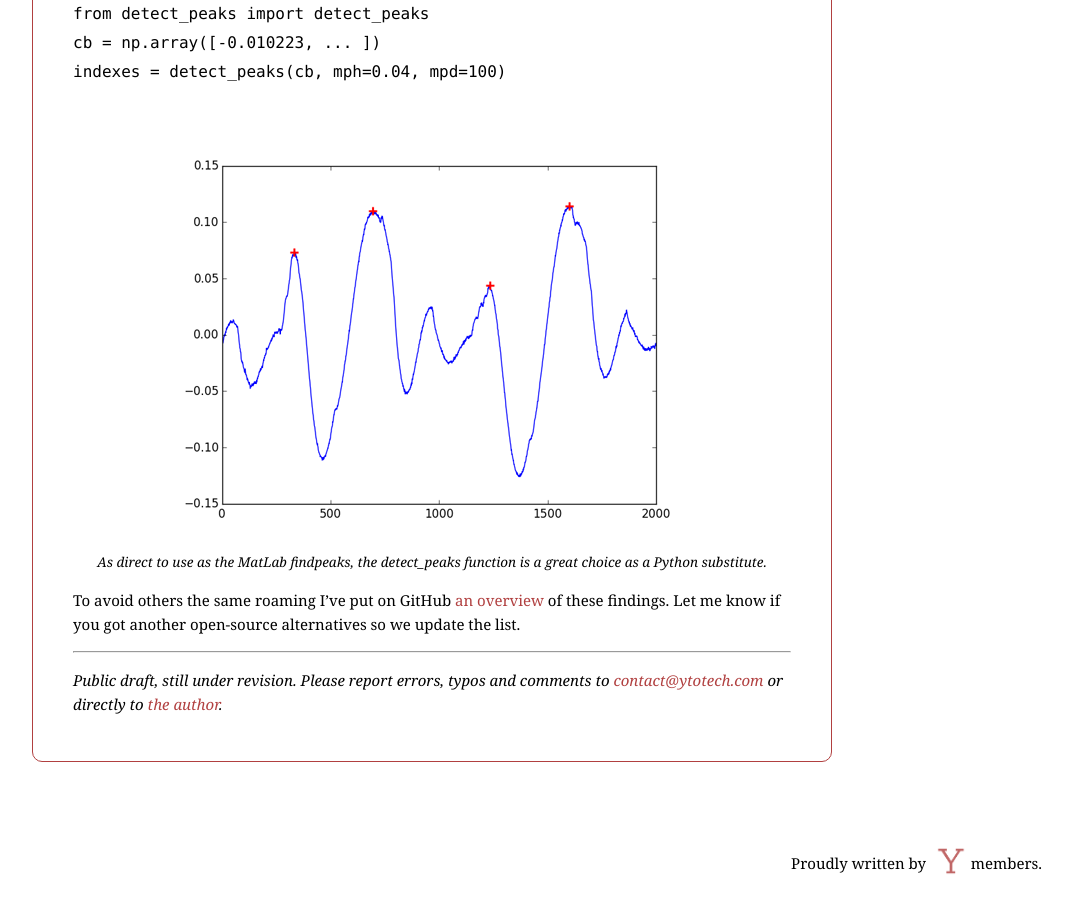
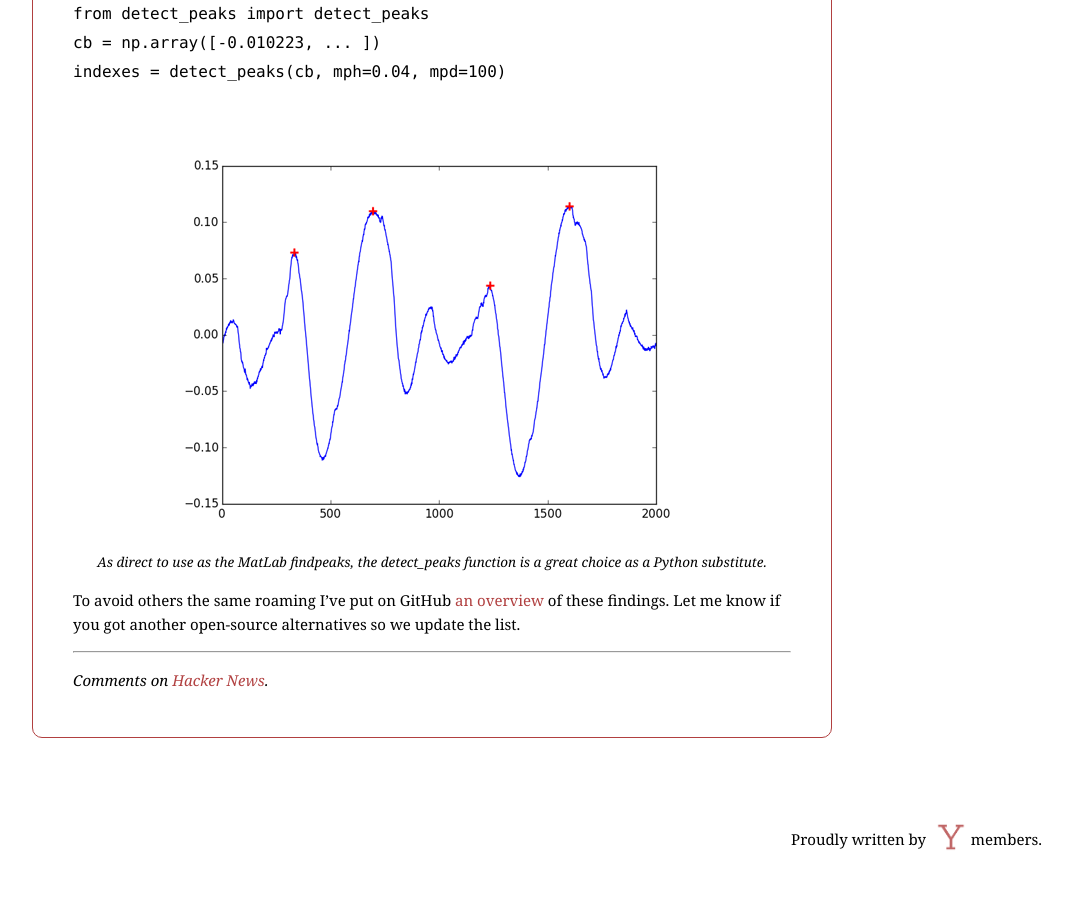
Before and after one commit to MonsieurV/monsieurv.github.io, a Jekyll site: the page built from _posts/2015-11-01-findpeaks-in-python.markdown, in a window 1280 px wide and 900 px high, scrolled down 4525 px. Shown: the whole window, without its empty margins (103-1175 px from the left). Built offline with Jekyll 4.4.1, drawn with Linux system fonts in a browser that asks for light colours; some web fonts are replaced; after the commit the page ends 5401 px from its top, so only the background shows below that.

Commit message:
The Python findpeaks post is not draft anymore. Allows to had link to HN comments on posts

```diff
--- a/_layouts/post.html
+++ b/_layouts/post.html
@@ -29,4 +29,10 @@ layout: posts
       Public draft, still under revision. Please report errors, typos and comments to <a href="emailto:contact@ytotech.com">contact@ytotech.com</a> or directly to <a href="https://github.com/{{ page.author }}">the author</a>.
     </p></em>
   {% endif %}
+  {% if page.hacker_news %}
+    <hr>
+    <em><p>
+      Comments on <a href="{{ page.hacker_news }}">Hacker News</a>.
+    </p></em>
+  {% endif %}
 </article>
--- a/_posts/2015-11-01-findpeaks-in-python.markdown
+++ b/_posts/2015-11-01-findpeaks-in-python.markdown
@@ -3,7 +3,8 @@ title: "Peak detection in the Python world"
 categories: [Digital signal processing]
 tags: [DSP, Python]
 brief: "An overview of the peak detection algorithms in Python."
-draft: true
+draft: false
+hacker_news: https://news.ycombinator.com/item?id=10519736
 ---
 
 As I was working on a signal processing project for [Equisense][], I've come to need an equivalent
```
